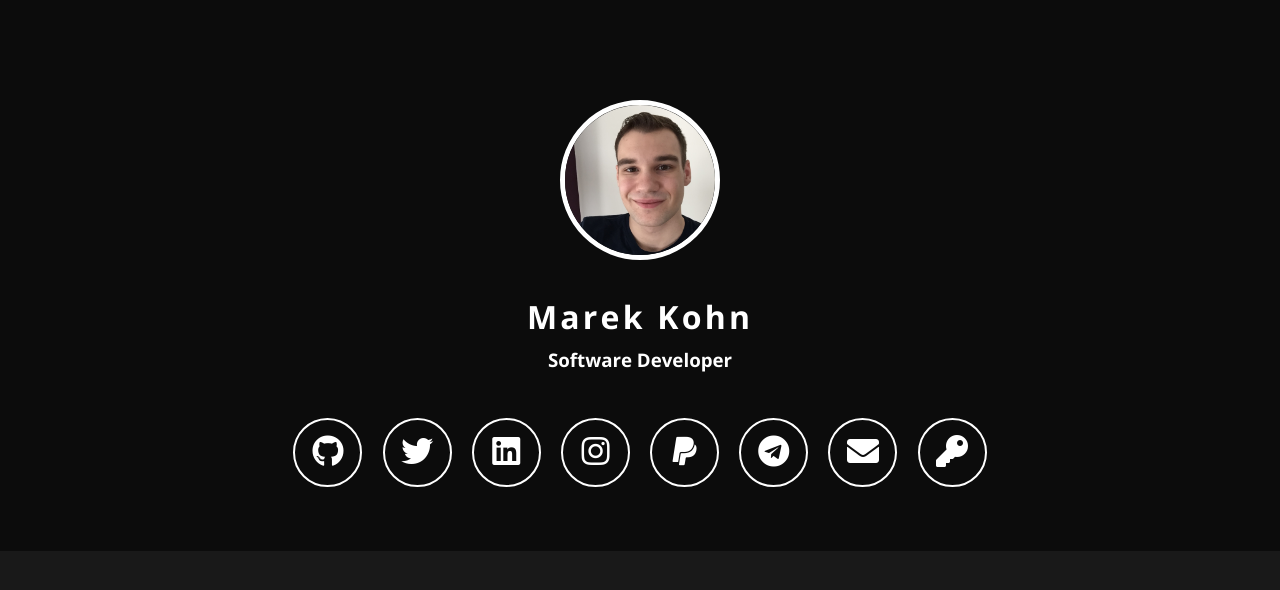
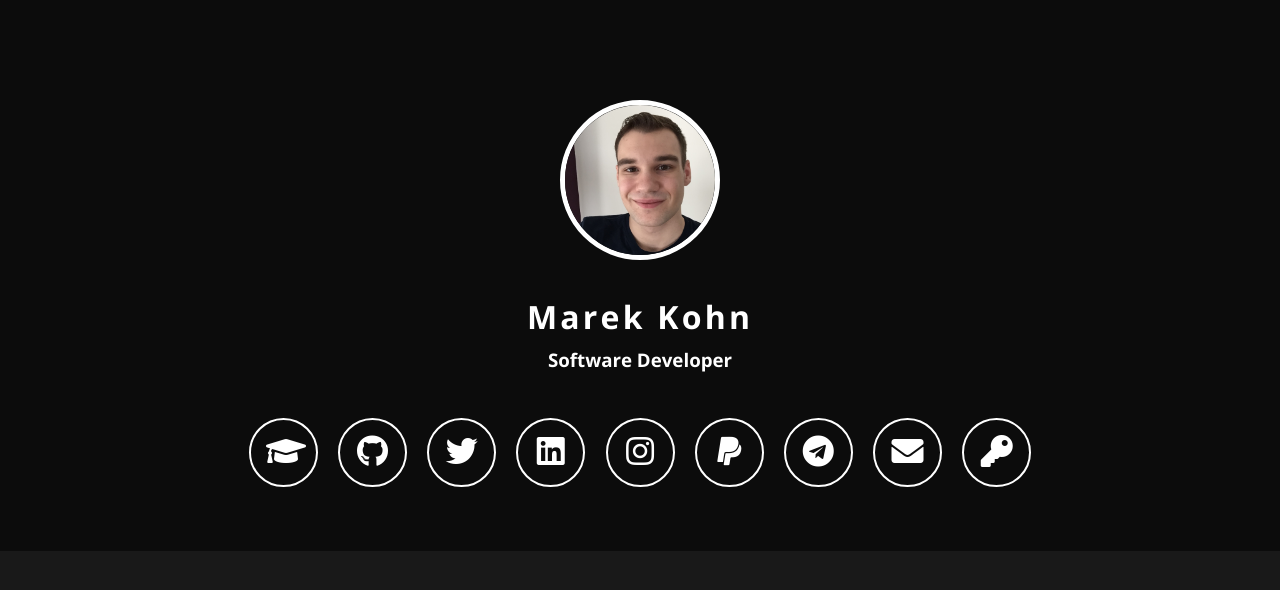
Before and after one commit to makohn/makohn.de, a Jekyll site: the page built from index.html, in a window 1280 px wide. Shown: the top 590 px of the page. Built offline with Jekyll 4.4.1, drawn with Linux system fonts in a browser that asks for light colours; nearby versions of some CDN libraries.

Commit message:
Add scholar account

```diff
--- a/_config.yml
+++ b/_config.yml
@@ -25,6 +25,7 @@ instagram_username: makohn_
 #blog_url: "/blog"
 telegram_username: makohn
 paypal_username: makohn
+scholar_url: "https://scholar.google.de/citations?user=7unXuVcAAAAJ&hl=de&oi=ao"
 email: info@makohn.de
 public_key_url: "https://keybase.io/mkohn/key.asc"
 
--- a/_includes/header.html
+++ b/_includes/header.html
@@ -7,7 +7,13 @@
     <h3>{{ site.description }}</h3>
 
     <ul>
-        {% if site.github_username %}
+        {% if site.scholar_url %}
+        <li>
+            <a class="fas fa-2x fa-graduation-cap" href="{{ site.scholar_url }}">
+                <span class="description">Publications</span>
+            </a>
+        </li>
+        {% endif %} {% if site.github_username %}
         <li>
             <a class="fab fa-2x fa-github" href="https://github.com/{{ site.github_username }}">
                 <span class="description">GitHub</span>
```
